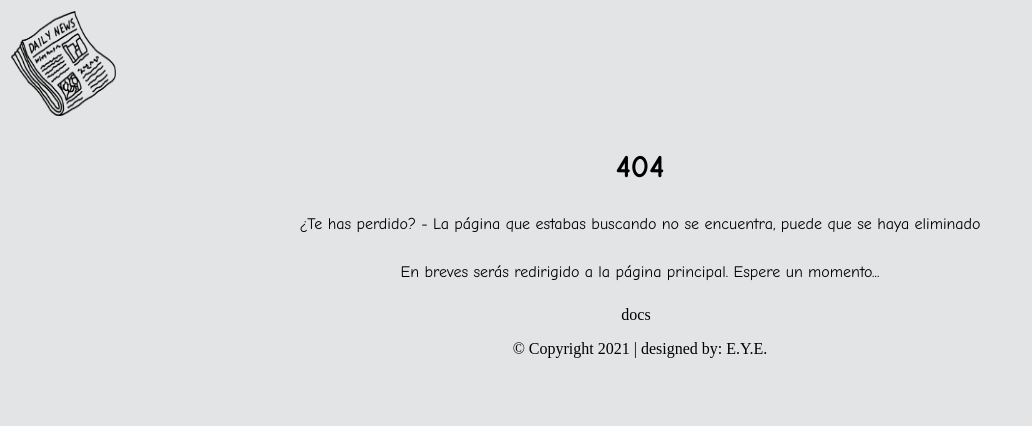
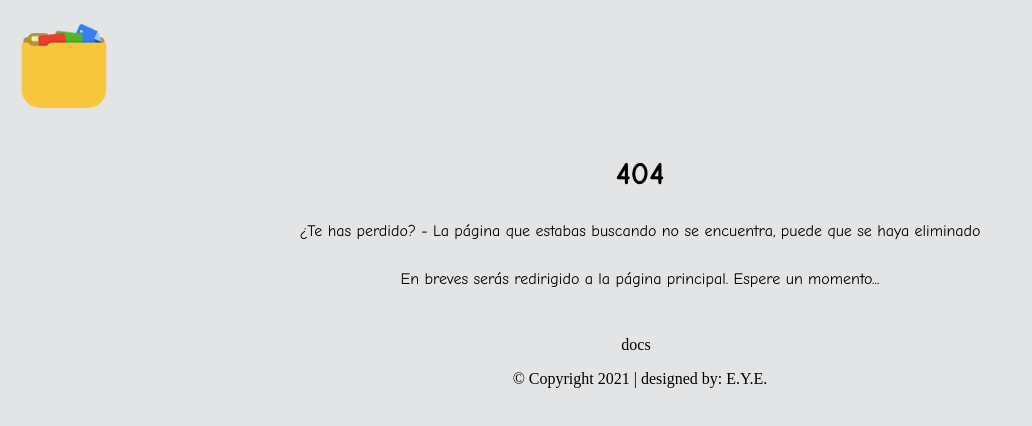
Before and after one commit to eye1201/docs, a plain HTML site: page 404.html in a window 1280 px wide. Shown: the whole page, without its empty margins (0-1032 px from the left). Drawn offline with Linux system fonts and the light colour scheme.

Commit message:
Update 404.html

```diff
--- a/404.html
+++ b/404.html
@@ -3,9 +3,10 @@
 	<head>
 		<meta charset="UTF-8"/>
 		<meta name="viewport" content="width=device-width, initial-scale=1.0">
-		<title>404 | docs</title>
-		<link rel="icon" href="/docs/img\periodico.png"/>
-		<link rel="stylesheet" href="/docs/css\docs_style.css" type="text/css"/>
+		<title>Error 404 | docs</title>
+		<link rel="icon" type="image/png" href=".\img\file-material-icon.png"/>
+		<link rel="stylesheet" href=".\css\news-style.css" type="text/css"/>
+		<link rel="stylesheet" href=".\css\docs_style.css" type="text/css"/>
 		<!-- HTML meta refresh URL redirection -->
 		<meta http-equiv="refresh" content="7; url=/docs/"/>
 	</head>
@@ -15,7 +16,7 @@
 			<table>
 				<tr>
 					<td>
-						<a href="/docs"><img type="png" class="logo" src="/docs/img\periodico.png" alt="docsLogo"/></a>
+						<a href=".\"><img type="png" class="logo" src=".\img\file-material-icon.png" alt="docslogo"/></a>
 					</td>
 				</tr>
 			</table>
```
